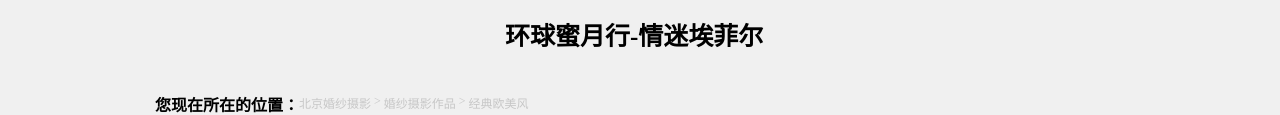
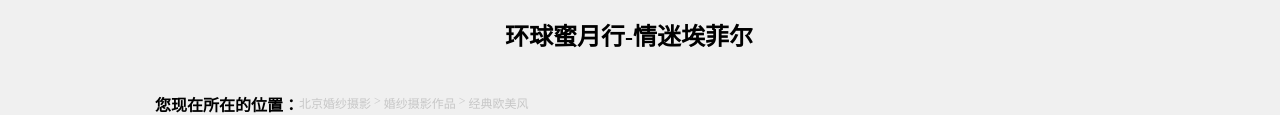
Before and after one commit to yudaomo/Wedding, a plain HTML site: page product-show.html in a window 1280 px wide. Shown: the part 814-929 px from the top of the page. Drawn offline with Linux system fonts and the light colour scheme.

Commit message:
Update product-show.css

```diff
--- a/css/product-show.css
+++ b/css/product-show.css
@@ -45,7 +45,7 @@ html, body { font-size: 14px; }
     /* 【4】center */
     #center { width: 1000px; height: 880px; background: #F0F0F0; margin: auto; overflow: hidden; margin-top: 15px; }
     .center-top { width: 270px; height: 50px;/*         background:pink; */ margin: auto; }
-    .center-top p { font-size: 25px; font-weight: bold; line-height: 50px; }
+    .center-top p { font-size: 24px; font-weight: bold; line-height: 50px; }
     .center-left { width: 500px; height: 50px;    /* background:green; */ float: left; margin-left: 15px; margin-top: 20px; }
     .center-left>p, .center-left>a, .center-left>span { float: left; }
     .center-left>p { margin-top: 10px; font-size: 16px; font-weight: bold; padding: left:1px; }
```
